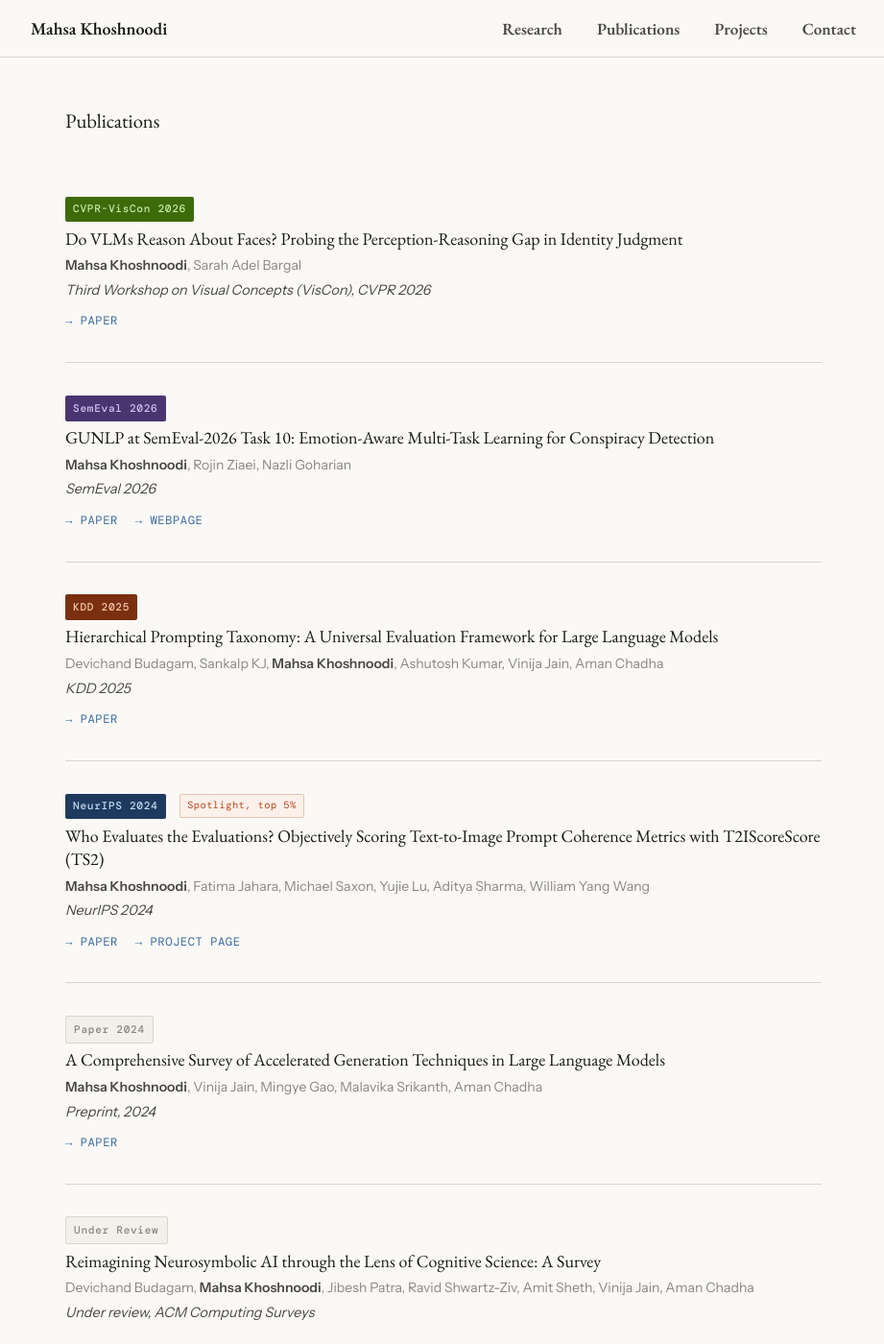
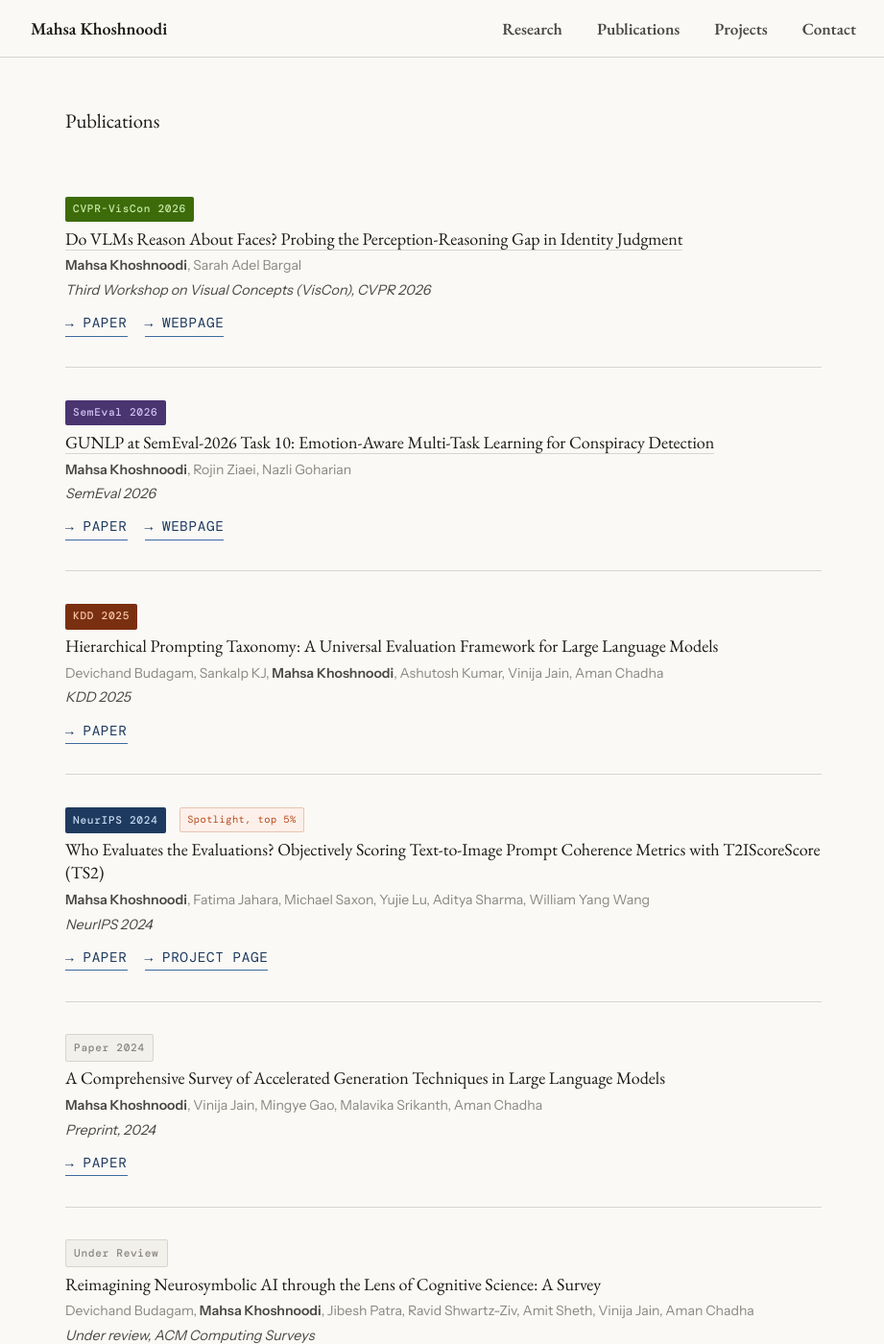
Before and after one commit to Arenaa/arenaa.github.io, a Jekyll site: the page index.html, which Jekyll copies as it is, in a window 1280 px wide and 1400 px high, scrolled down 1277 px. Shown: the whole window at 96% size, without its empty margins (178-1099 px from the left). Built offline with Jekyll 4.4.1, drawn with Linux system fonts in a browser that asks for light colours.

Commit message:
Make paper titles clickable and paper links more visible.
Co-authored-by: Cursor <cursoragent@cursor.com>

```diff
--- a/index.html
+++ b/index.html
@@ -268,6 +268,11 @@ section {
   color: var(--ink);
   line-height: 1.35;
 }
+.pub-title a {
+  color: inherit;
+  border-bottom: 1px solid var(--rule);
+}
+.pub-title a:hover { color: var(--accent); border-bottom-color: var(--accent); }
 .pub-authors {
   font-family: var(--sans);
   font-size: 0.78rem;
@@ -286,15 +291,15 @@ section {
 .pub-links { margin-top: 0.5rem; display: flex; gap: 1rem; }
 .pub-link {
   font-family: var(--mono);
-  font-size: 0.68rem;
+  font-size: 0.8rem;
   letter-spacing: 0.04em;
-  color: var(--accent-mid);
+  color: var(--accent);
   text-transform: uppercase;
-  border-bottom: none !important;
-  transition: color 0.15s;
+  border-bottom: 1px solid var(--accent-mid) !important;
+  transition: color 0.15s, border-color 0.15s;
 }
 .pub-link::before { content: '→ '; }
-.pub-link:hover { color: var(--accent); }
+.pub-link:hover { color: var(--highlight); border-bottom-color: var(--highlight) !important; }
 .pub-img-wrap { margin-top: 0.9rem; }
 .pub-img { width: 100%; max-width: 560px; display: block; border: 1px solid var(--rule); border-radius: 2px; }
 
@@ -431,11 +436,12 @@ footer p {
       <div class="pub-header">
         <span class="venue-tag cvpr">CVPR-VisCon 2026</span>
       </div>
-      <div class="pub-title">Do VLMs Reason About Faces? Probing the Perception-Reasoning Gap in Identity Judgment</div>
+      <div class="pub-title"><a href="https://openreview.net/pdf?id=1MfgN2Yi7m" target="_blank">Do VLMs Reason About Faces? Probing the Perception-Reasoning Gap in Identity Judgment</a></div>
       <div class="pub-authors"><strong>Mahsa Khoshnoodi</strong>, Sarah Adel Bargal</div>
       <div class="pub-venue">Third Workshop on Visual Concepts (VisCon), CVPR 2026</div>
       <div class="pub-links">
         <a href="https://openreview.net/pdf?id=1MfgN2Yi7m" target="_blank" class="pub-link">Paper</a>
+        <a href="https://openreview.net/forum?id=1MfgN2Yi7m" target="_blank" class="pub-link">Webpage</a>
       </div>
     </div>
 
@@ -443,7 +449,7 @@ footer p {
       <div class="pub-header">
         <span class="venue-tag semeval">SemEval 2026</span>
       </div>
-      <div class="pub-title">GUNLP at SemEval-2026 Task 10: Emotion-Aware Multi-Task Learning for Conspiracy Detection</div>
+      <div class="pub-title"><a href="https://aclanthology.org/2026.semeval-1.342/" target="_blank">GUNLP at SemEval-2026 Task 10: Emotion-Aware Multi-Task Learning for Conspiracy Detection</a></div>
       <div class="pub-authors"><strong>Mahsa Khoshnoodi</strong>, Rojin Ziaei, Nazli Goharian</div>
       <div class="pub-venue">SemEval 2026</div>
       <div class="pub-links">
```
Also changed, not shown: projects.html (+10 -7 lines).
